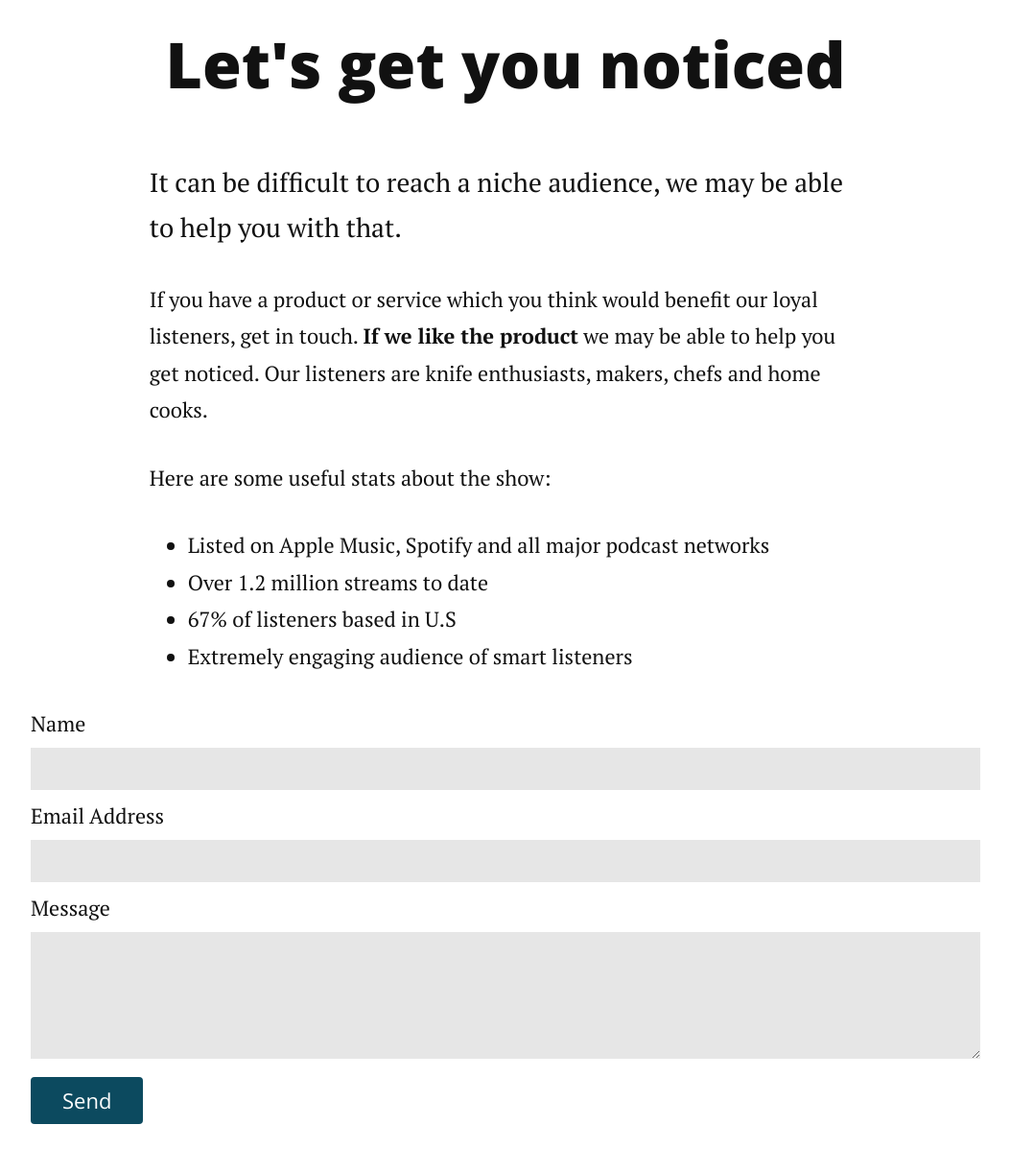
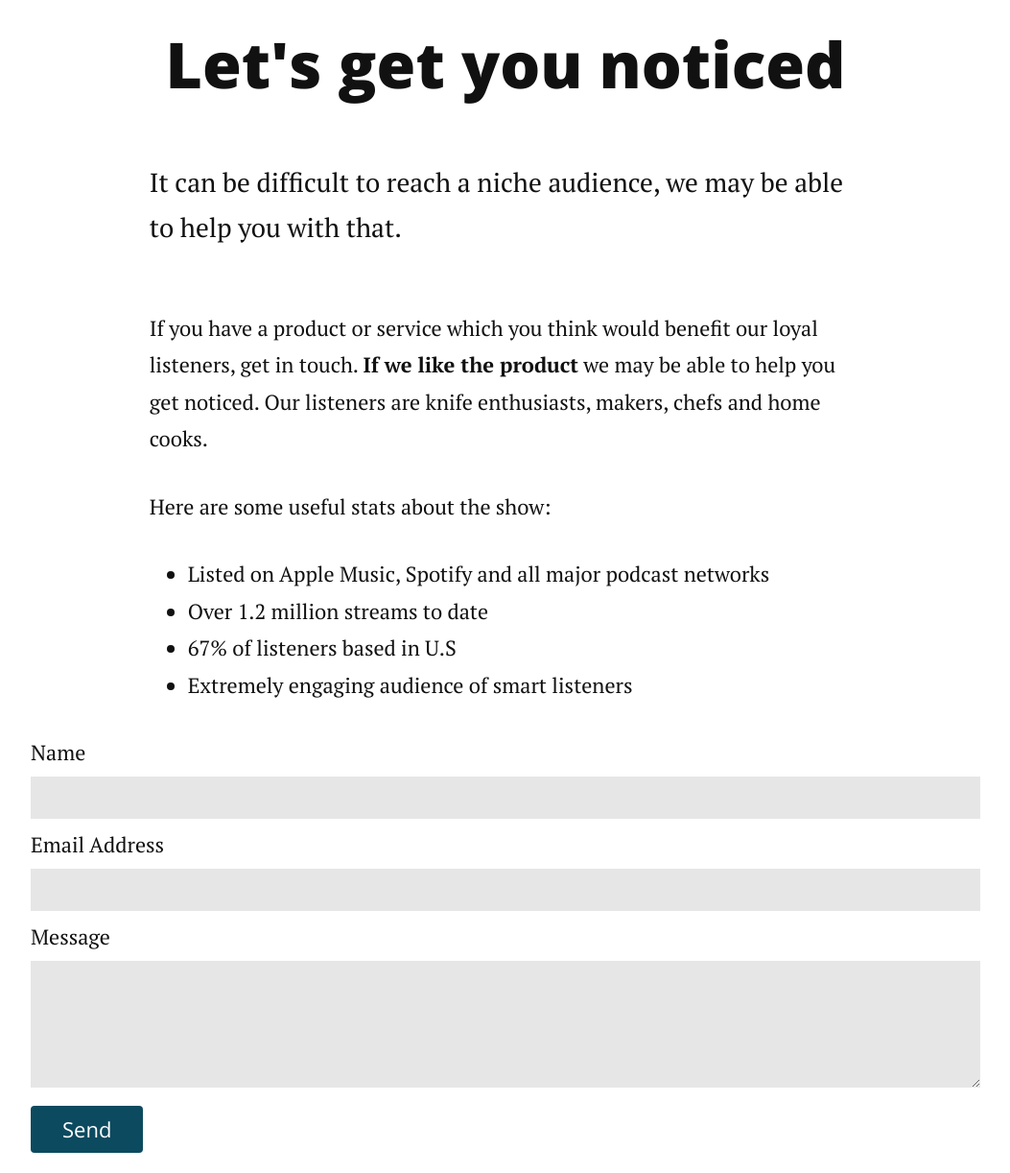
Before and after one commit to craiglockwood/knifetalk, a Jekyll site: the page built from sponsorship.md, in a window 1280 px wide. Shown: the part 100-1322 px from the top of the page at 96% size, without its empty margins (113-1166 px from the left). Built offline with Jekyll 4.4.1, drawn with Linux system fonts in a browser that asks for light colours; nearby versions of some CDN libraries; grey boxes are pictures that could not be loaded.

Commit message:
padding around intro

```diff
--- a/assets/css/style.css
+++ b/assets/css/style.css
@@ -251,7 +251,8 @@ template {
 
 body .intro {
     font-size: 1.25em;
-    line-height: 1.7
+    line-height: 1.7;
+    padding-bottom: 30px;
 }
 
 body .supplier {
```
